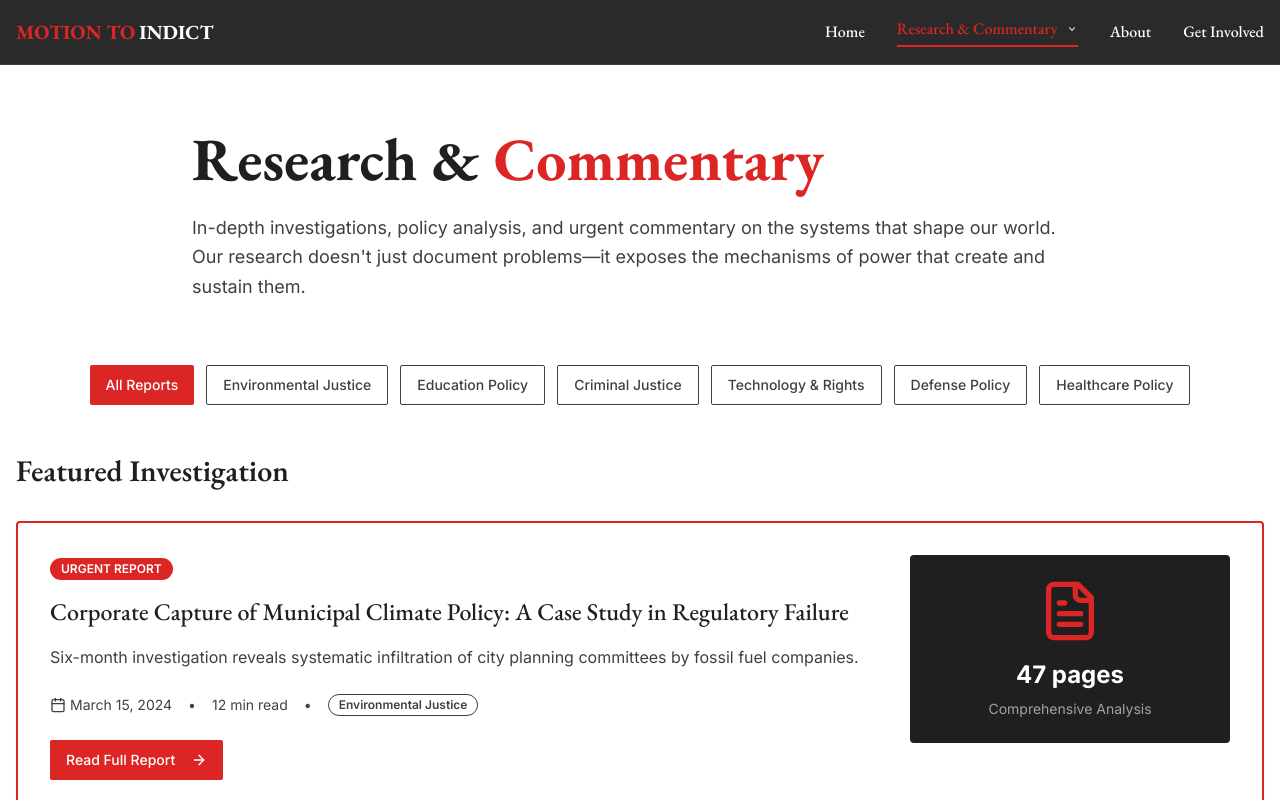
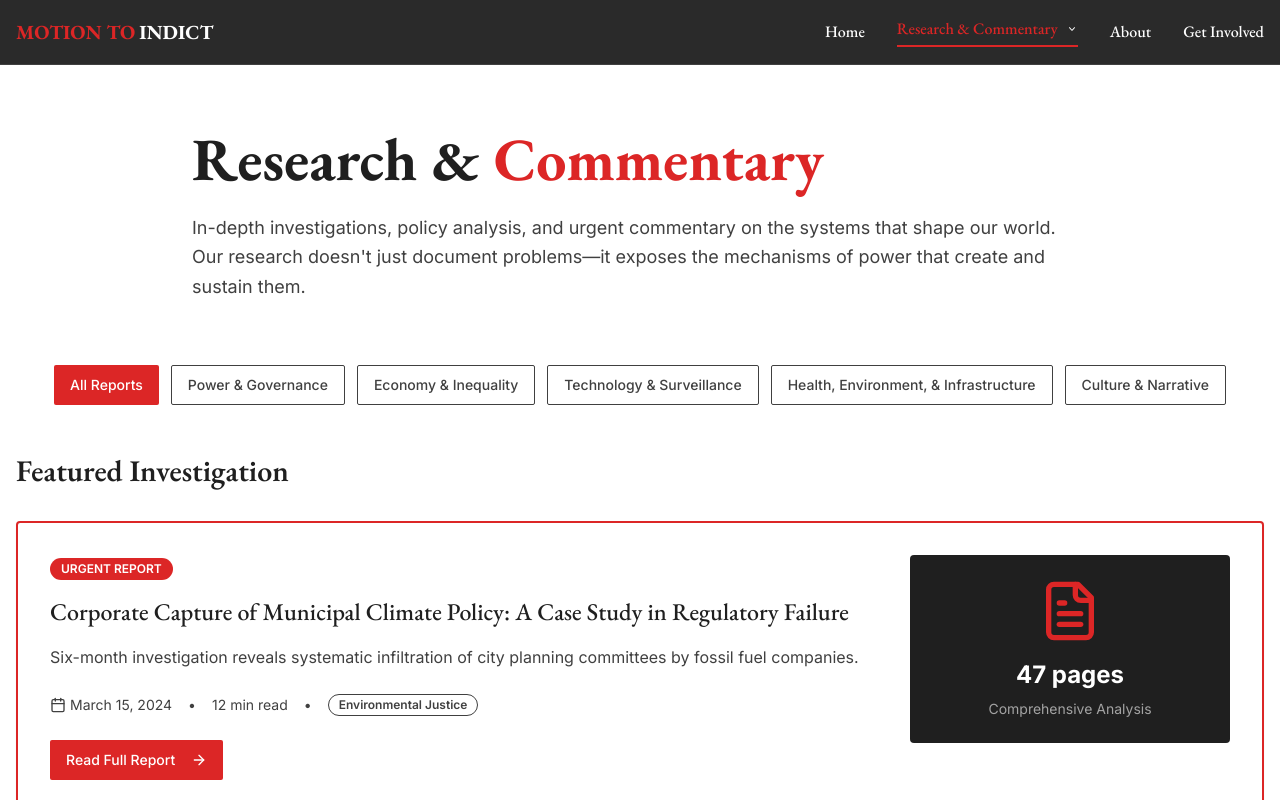
Before and after one commit to zhangyaxin742/motion-to-indict, a React (Vite) app: page / in a window 1280 px wide. Both pictures are taken after a click on the button "Research & Commentary". Shown: the top 800 px of the page. Built offline with nearby package versions, Linux system fonts and the light colour scheme.

Commit message:
Code edited in Lovable Code Editor
Edited UI in Lovable

```diff
--- a/src/components/ResearchAndMediaSection.tsx
+++ b/src/components/ResearchAndMediaSection.tsx
@@ -104,12 +104,11 @@ const liveUpdates = [
 
 const categories = [
   "All Reports",
-  "Environmental Justice",
-  "Education Policy",
-  "Criminal Justice",
-  "Technology & Rights",
-  "Defense Policy",
-  "Healthcare Policy"
+  "Power & Governance",
+  "Economy & Inequality",
+  "Technology & Surveillance",
+  "Health, Environment, & Infrastructure",
+  "Culture & Narrative",
 ];
 
 const getIcon = (type: string) => {
```
